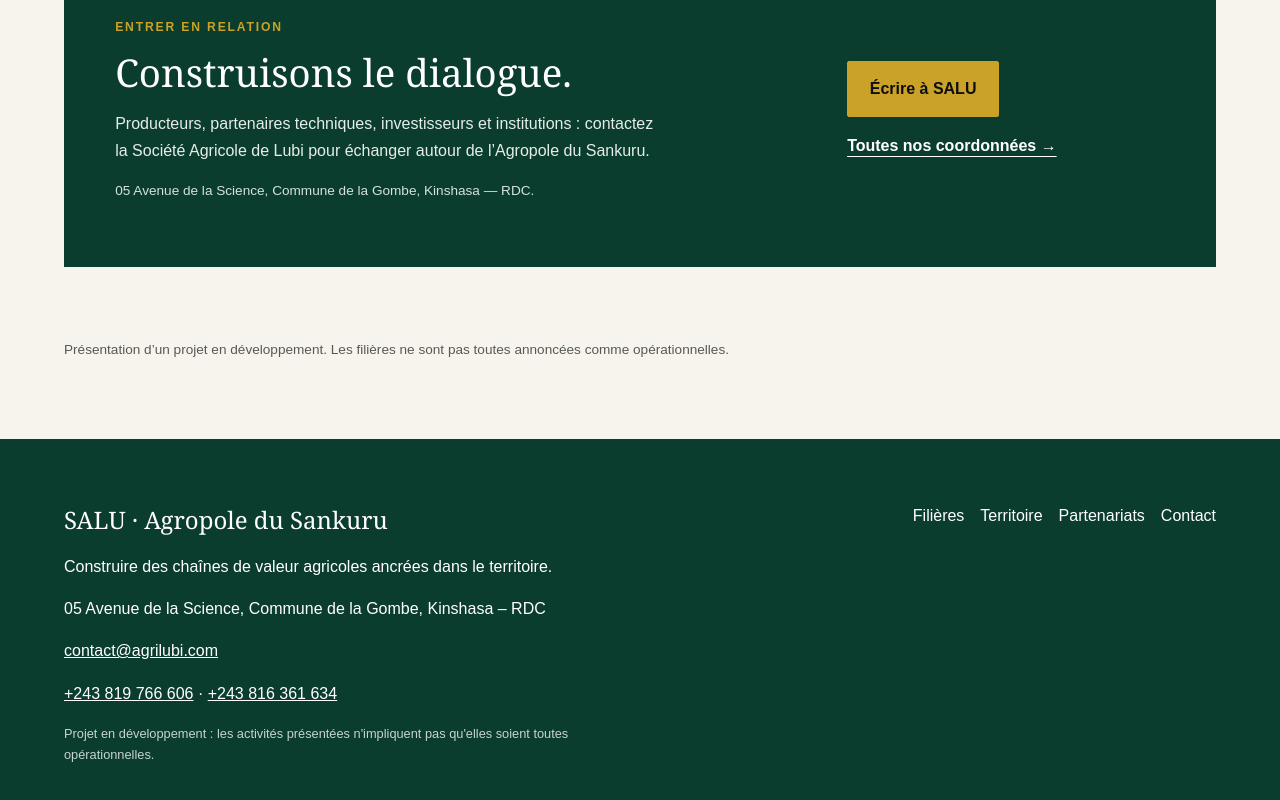
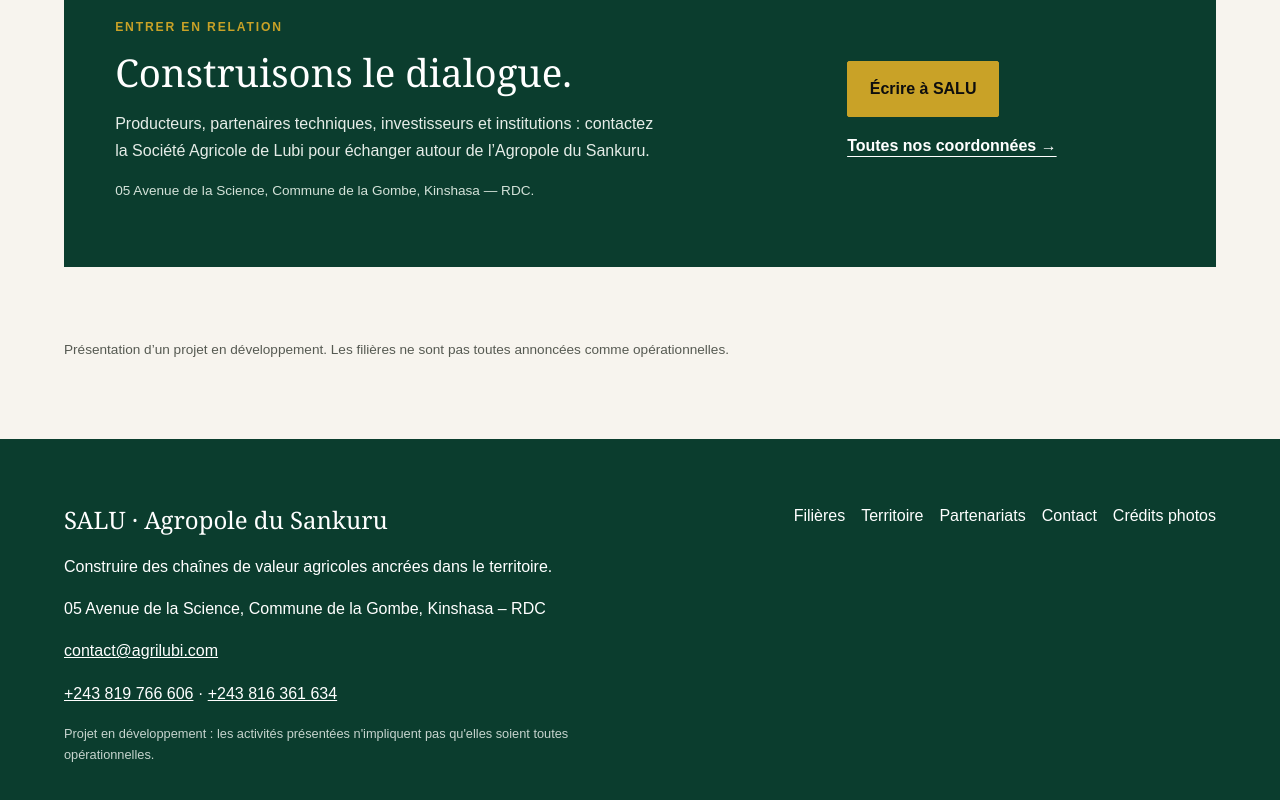
Before and after one commit to Jnk017/Agrilubi-website, a Next.js app: page / in a window 1280 px wide. Shown: the part 4990-5790 px from the top of the page. Built offline with nearby package versions, Linux system fonts and the light colour scheme.

Commit message:
feat(footer): link to photo credits and licenses

```diff
--- a/src/components/site-footer.tsx
+++ b/src/components/site-footer.tsx
@@ -11,5 +11,5 @@ export function SiteFooter(){return <footer className="site-footer">
   </address>
   <p className="footer-note">Projet en développement : les activités présentées n'impliquent pas qu'elles soient toutes opérationnelles.</p>
  </div>
- <nav className="footer-links" aria-label="Navigation de pied de page"><Link href="/filieres">Filières</Link><Link href="/territoire-enclavement">Territoire</Link><Link href="/investir">Partenariats</Link><Link href="/contact">Contact</Link></nav>
+ <nav className="footer-links" aria-label="Navigation de pied de page"><Link href="/filieres">Filières</Link><Link href="/territoire-enclavement">Territoire</Link><Link href="/investir">Partenariats</Link><Link href="/contact">Contact</Link><Link href="/credits-photographiques">Crédits photos</Link></nav>
  </footer>}
```
